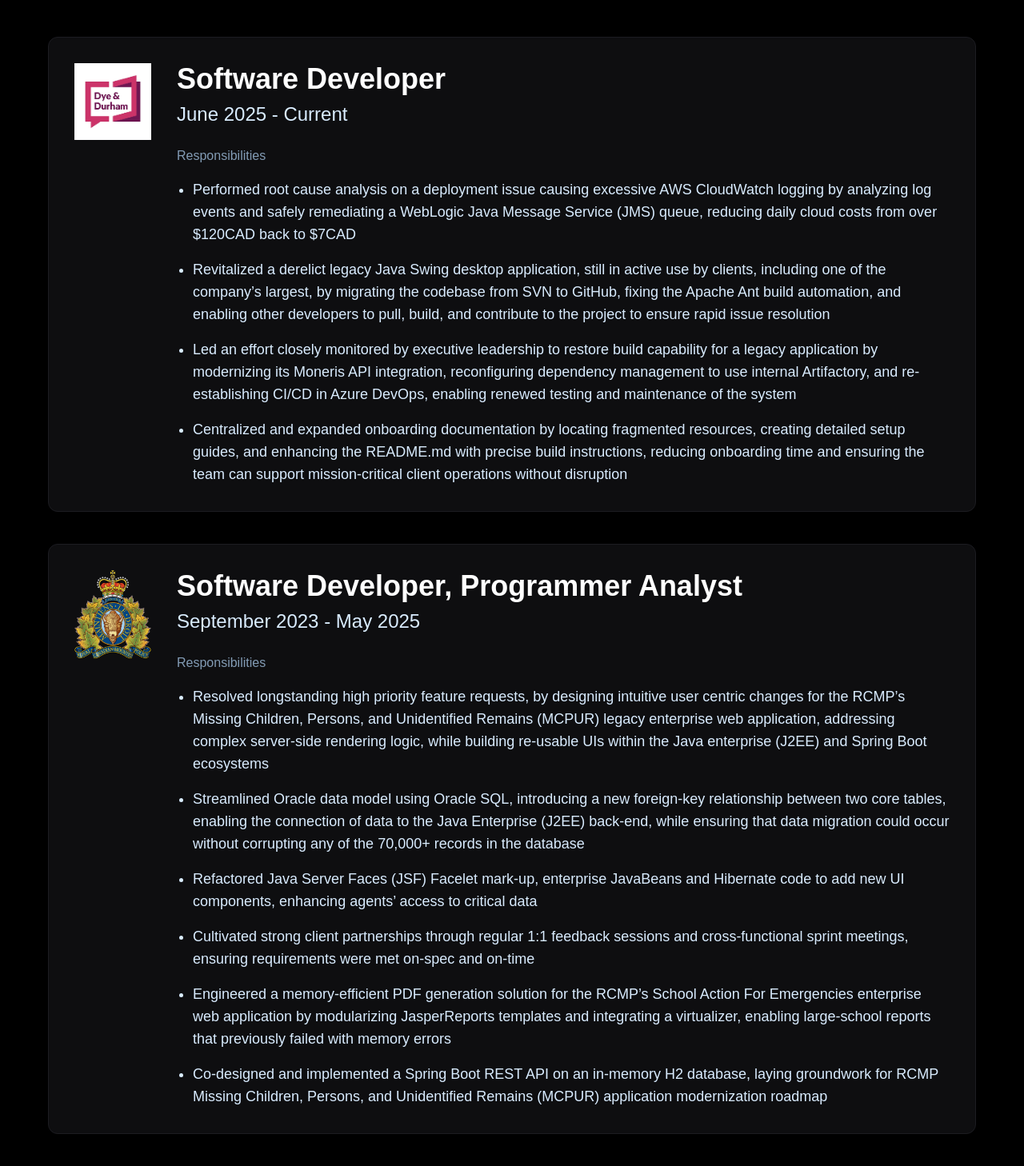
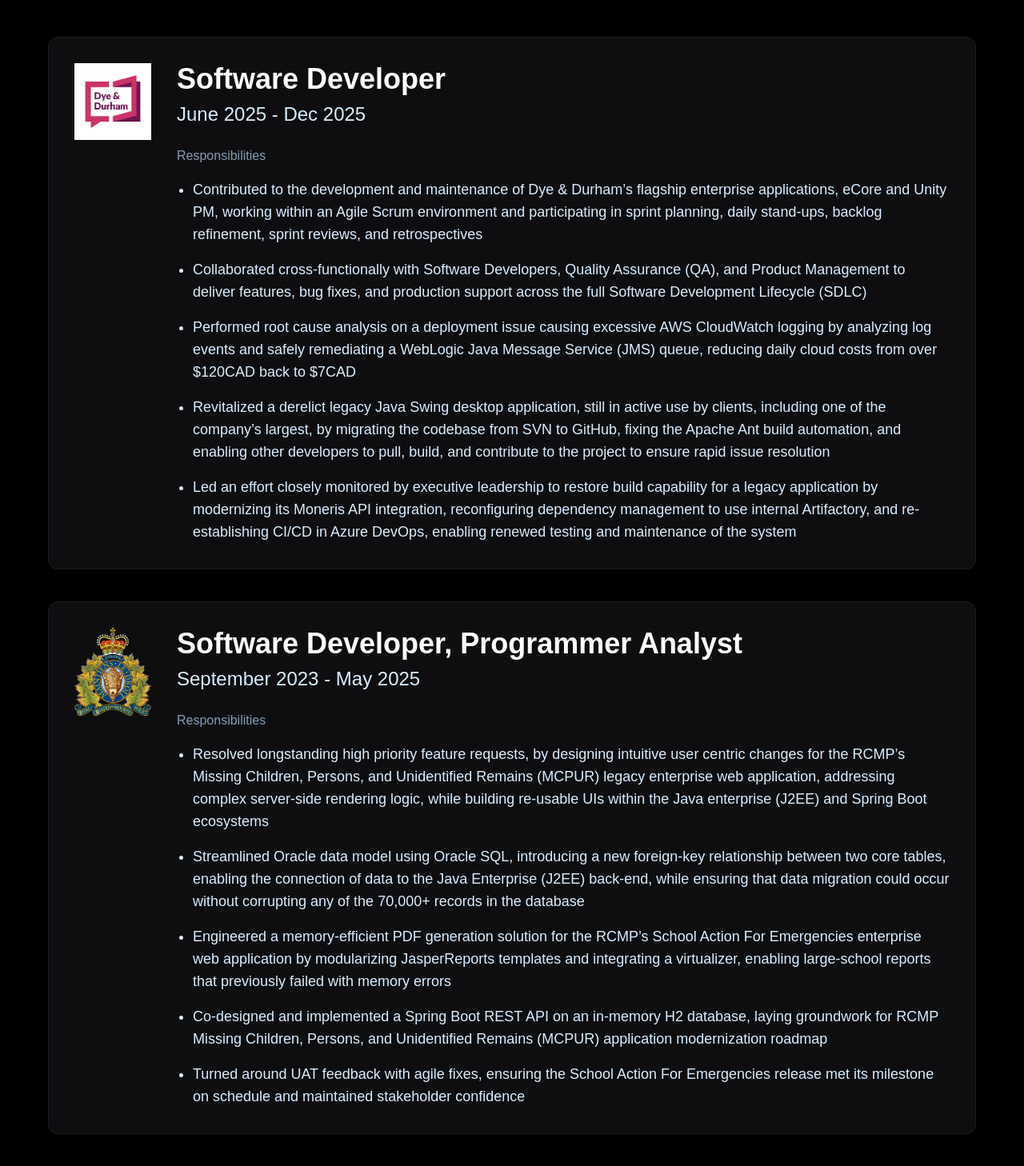
Before and after one commit to m-lynch91/mjl_portfolio, a React (Vite) app: page / in a window 1280 px wide. Shown: the part 3244-4702 px from the top of the page at 80% size. Built offline with nearby package versions, Linux system fonts and the light colour scheme; a web font is replaced by a local one.

Commit message:
updates to bullet points

```diff
--- a/src/constants/index.ts
+++ b/src/constants/index.ts
@@ -163,12 +163,13 @@
 		imgPath: "/images/exp1.png",
 		logoPath: "/images/dndlogo.png",
 		title: "Software Developer",
-		date: "June 2025 - Current",
+		date: "June 2025 - Dec 2025",
 		responsibilities: [
+			"Contributed to the development and maintenance of Dye & Durham’s flagship enterprise applications, eCore and Unity PM, working within an Agile Scrum environment and participating in sprint planning, daily stand-ups, backlog refinement, sprint reviews, and retrospectives",
+			"Collaborated cross-functionally with Software Developers, Quality Assurance (QA), and Product Management to deliver features, bug fixes, and production support across the full Software Development Lifecycle (SDLC)",
 			"Performed root cause analysis on a deployment issue causing excessive AWS CloudWatch logging by analyzing log events and safely remediating a WebLogic Java Message Service (JMS) queue, reducing daily cloud costs from over $120CAD back to $7CAD",
 			"Revitalized a derelict legacy Java Swing desktop application, still in active use by clients, including one of the company’s largest, by migrating the codebase from SVN to GitHub, fixing the Apache Ant build automation, and enabling other developers to pull, build, and contribute to the project to ensure rapid issue resolution",
 			"Led an effort closely monitored by executive leadership to restore build capability for a legacy application by modernizing its Moneris API integration, reconfiguring dependency management to use internal Artifactory, and re-establishing CI/CD in Azure DevOps, enabling renewed testing and maintenance of the system",
-			"Centralized and expanded onboarding documentation by locating fragmented resources, creating detailed setup guides, and enhancing the README.md with precise build instructions, reducing onboarding time and ensuring the team can support mission-critical client operations without disruption",
 		],
 	},
 	{
@@ -180,10 +181,9 @@
 		responsibilities: [
 			"Resolved longstanding high priority feature requests, by designing intuitive user centric changes for the RCMP’s Missing Children, Persons, and Unidentified Remains (MCPUR) legacy enterprise web application, addressing complex server-side rendering logic, while building re-usable UIs within the Java enterprise (J2EE) and Spring Boot ecosystems",
 			"Streamlined Oracle data model using Oracle SQL, introducing a new foreign-key relationship between two core tables, enabling the connection of data to the Java Enterprise (J2EE) back-end, while ensuring that data migration could occur without corrupting any of the 70,000+ records in the database",
-			"Refactored Java Server Faces (JSF) Facelet mark-up, enterprise JavaBeans and Hibernate code to add new UI components, enhancing agents’ access to critical data",
-			"Cultivated strong client partnerships through regular 1:1 feedback sessions and cross-functional sprint meetings, ensuring requirements were met on-spec and on-time",
 			"Engineered a memory‑efficient PDF generation solution for the RCMP’s School Action For Emergencies enterprise web application by modularizing JasperReports templates and integrating a virtualizer, enabling large‑school reports that previously failed with memory errors",
 			"Co‑designed and implemented a Spring Boot REST API on an in‑memory H2 database, laying groundwork for RCMP Missing Children, Persons, and Unidentified Remains (MCPUR) application modernization roadmap",
+			"Turned around UAT feedback with agile fixes, ensuring the School Action For Emergencies release met its milestone on schedule and maintained stakeholder confidence"
 		],
 	},
 	{
```
